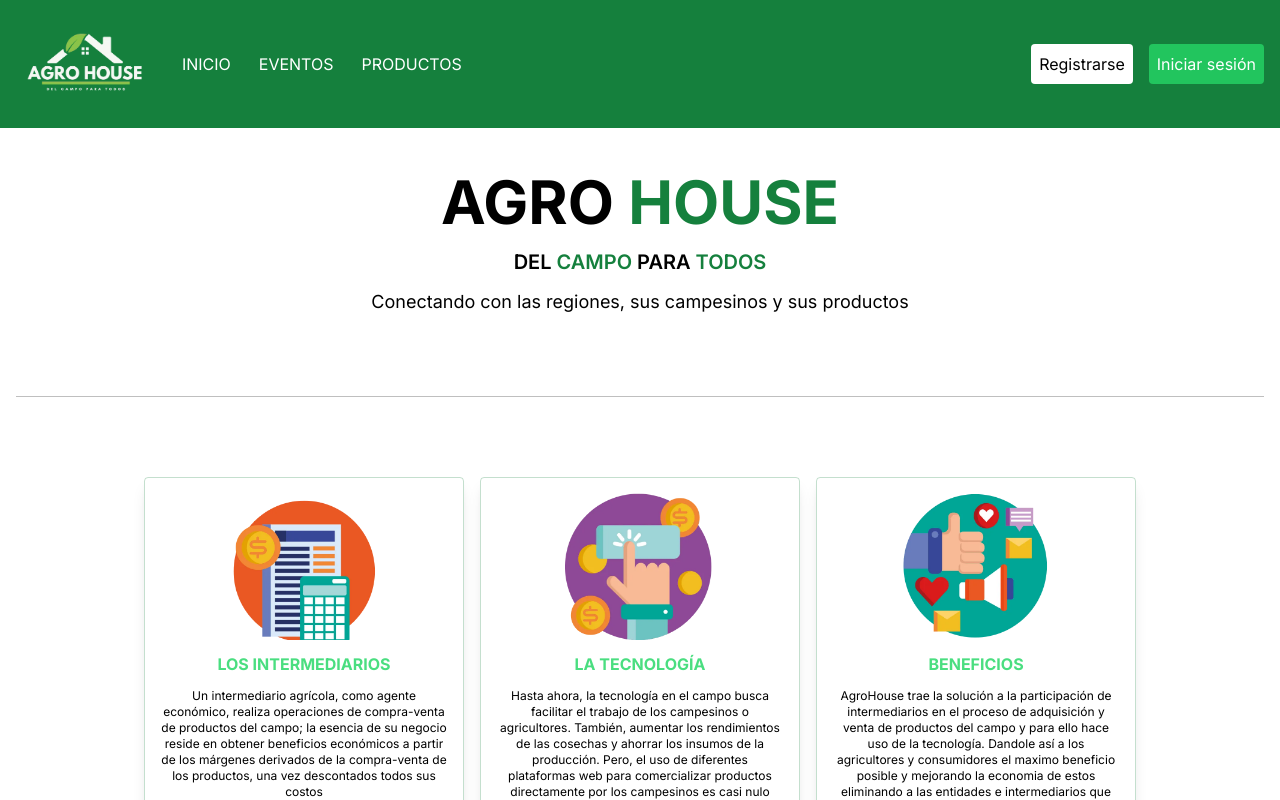
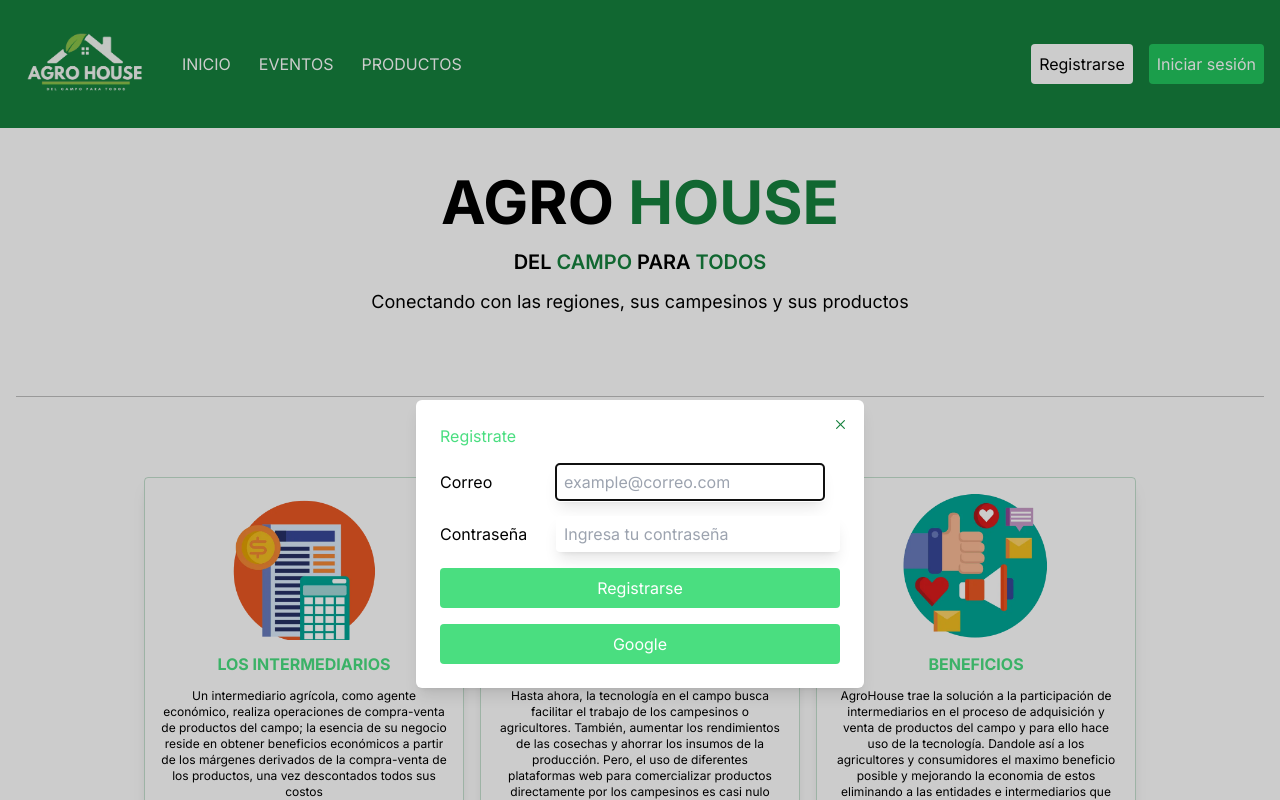
Before and after one commit to davidsilva131/AgroHouse-v2, a Next.js app: page / in a window 1280 px wide. Both pictures are taken after a click on the button "Registrarse". Shown: the top 800 px of the page. Built offline with nearby package versions, Linux system fonts and the light colour scheme; what tailwindcss-animated would draw is missing.

Commit message:
Add dialog component (make login and register works)

```diff
--- /dev/null
+++ b/src/components/DialogLogIn.jsx
@@ -0,0 +1,45 @@
+import * as Dialog from '@radix-ui/react-dialog';
+import { Cross2Icon } from '@radix-ui/react-icons';
+
+const DialogLogIn = () => {
+  return (
+    <Dialog.Root>
+      <Dialog.Trigger asChild>
+        <button type='button' className='w-fit p-1 flex justify-center items-center bg-green-500 rounded text-xs text-white md:text-base md:p-2 hover:bg-opacity-80 hover:shadow-sm'>Iniciar sesión</button>
+      </Dialog.Trigger>
+      <Dialog.Portal>
+        <Dialog.Overlay className='fixed inset-0 bg-black bg-opacity-20' />
+        <Dialog.Content className='bg-white rounded-md shadow-lg fixed top-[50%] left-[50%] -translate-x-2/4 w-full max-w-md max-h-[85vh] p-6 focus:outline-none'>
+          <Dialog.Title className='mb-4 font-normal text-green-400 text-base'>Iniciar Sesión</Dialog.Title>
+          <fieldset className='flex gap-5 items-center mb-4'>
+            <label className='text-base text-black w-24 ' htmlFor="correo">
+              Correo
+            </label>
+            <input type='email' className='w-full flex-1 inline-flex items-center justify-center rounded px-2 text-base text-black shadow-lg h-9' id="correo" placeholder='example@correo.com' />
+          </fieldset>
+          <fieldset className='flex gap-5 items-center mb-4'>
+            <label className='text-base text-black w-24' htmlFor="password">
+              Contraseña
+            </label>
+            <input type='password' className='w-full flex-1 inline-flex items-center justify-center rounded px-2 text-base text-black shadow-lg h-9' id="password" placeholder='Ingresa tu contraseña' />
+          </fieldset>
+          <div className='flex flex-col justify-center mt-25 gap-4'>
+            <Dialog.Close asChild>
+              <button className='flex justify-center items-center rounded bg-green-400 text-white p-2 hover:shadow-lg hover:opacity-90'>Iniciar Sesión</button>
+            </Dialog.Close>
+            <Dialog.Close asChild>
+              <button className='flex justify-center items-center rounded bg-green-400 text-white p-2 hover:shadow-lg hover:opacity-90'>Google</button>
+            </Dialog.Close>
+          </div>
+          <Dialog.Close asChild>
+            <button className='rounded-full h-6 w-6 inline-flex items-center justify-center text-green-700 absolute top-3 right-3' aria-label="Close">
+              <Cross2Icon />
+            </button>
+          </Dialog.Close>
+        </Dialog.Content>
+      </Dialog.Portal>
+    </Dialog.Root>
+  )
+}
+
+export default DialogLogIn
--- /dev/null
+++ b/src/components/DialogRegister.jsx
@@ -0,0 +1,45 @@
+import * as Dialog from '@radix-ui/react-dialog';
+import { Cross2Icon } from '@radix-ui/react-icons';
+
+const DialogRegister = () => {
+  return (
+    <Dialog.Root>
+      <Dialog.Trigger asChild>
+        <button type='button' className='w-fit p-1 flex justify-center items-center bg-white rounded text-xs md:text-base md:p-2 hover:bg-opacity-80 hover:shadow-sm'>Registrarse</button>
+      </Dialog.Trigger>
+      <Dialog.Portal>
+        <Dialog.Overlay className='fixed inset-0 bg-black bg-opacity-20' />
+        <Dialog.Content className='bg-white rounded-md shadow-lg fixed top-[50%] left-[50%] -translate-x-2/4 w-full max-w-md max-h-[85vh] p-6 focus:outline-none'>
+          <Dialog.Title className='mb-4 font-normal text-green-400 text-base'>Registrate</Dialog.Title>
+          <fieldset className='flex gap-5 items-center mb-4 pr-4'>
+            <label className='text-base text-black w-24 ' htmlFor="correo">
+              Correo
+            </label>
+            <input type='email' className='w-full flex-1 inline-flex items-center justify-center rounded px-2 text-base text-black shadow-lg h-9' id="correo" placeholder='example@correo.com' />
+          </fieldset>
+          <fieldset className='flex gap-5 items-center mb-4'>
+            <label className='text-base text-black w-24' htmlFor="password">
+              Contraseña
+            </label>
+            <input type='password' className='w-full flex-1 inline-flex items-center justify-center rounded px-2 text-base text-black shadow-lg h-9' id="password" placeholder='Ingresa tu contraseña' />
+          </fieldset>
+          <div className='flex flex-col justify-center mt-25 gap-4'>
+            <Dialog.Close asChild>
+              <button className='flex justify-center items-center rounded bg-green-400 text-white p-2 hover:shadow-lg hover:opacity-90'>Registrarse</button>
+            </Dialog.Close>
+            <Dialog.Close asChild>
+              <button className='flex justify-center items-center rounded bg-green-400 text-white p-2 hover:shadow-lg hover:opacity-90'>Google</button>
+            </Dialog.Close>
+          </div>
+          <Dialog.Close asChild>
+            <button className='rounded-full h-6 w-6 inline-flex items-center justify-center text-green-700 absolute top-3 right-3' aria-label="Close">
+              <Cross2Icon />
+            </button>
+          </Dialog.Close>
+        </Dialog.Content>
+      </Dialog.Portal>
+    </Dialog.Root>
+  )
+}
+
+export default DialogRegister
--- a/src/components/NavBar.jsx
+++ b/src/components/NavBar.jsx
@@ -1,4 +1,6 @@
 'use client'
+import DialogLogIn from "./DialogLogIn"
+import DialogRegister from "./DialogRegister"
 import DropMenu from "./DropMenu"
 import LinkLogo from "./LinkLogo"
 import Links from "./Links"
@@ -15,8 +17,8 @@ const NavBar = () => {
         </div>
         <Links />
         <div className='flex gap-4'>
-          <button type='button' className='w-fit p-1 flex justify-center items-center bg-white rounded text-xs md:text-base md:p-2 hover:bg-opacity-80 hover:shadow-sm'>Registrarse</button>
-          <button type='button' className='w-fit p-1 flex justify-center items-center bg-green-500 rounded text-xs text-white md:text-base md:p-2 hover:bg-opacity-80 hover:shadow-sm'>Iniciar sesión</button>
+          <DialogRegister />
+          <DialogLogIn />
         </div>
       </section>
     </header>
```
